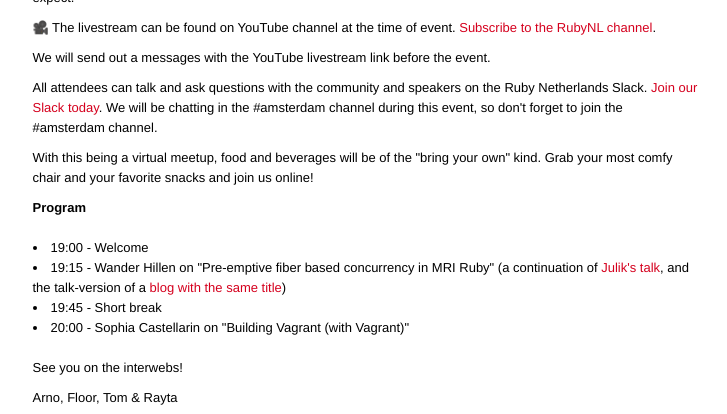
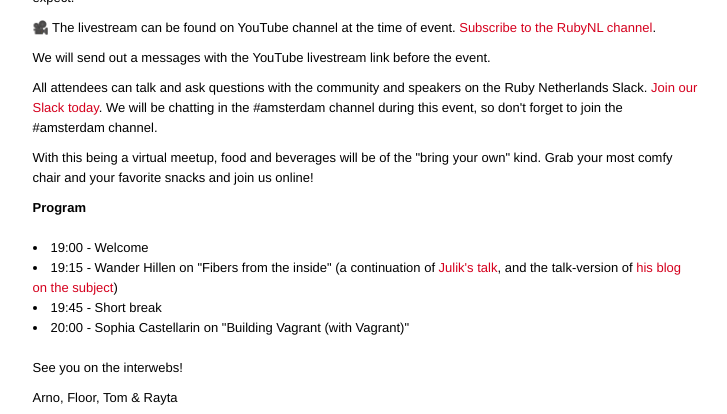
Before and after one commit to amsrb/amsrb.github.com, a Jekyll site: the page built from index.html, in a window 1280 px wide and 900 px high, scrolled down 637 px, cut to the strip 0-414 px from the top of the window. Shown: the whole strip, without its empty margins (275-1002 px from the left). Built offline with Jekyll 4.4.1, drawn with Linux system fonts in a browser that asks for light colours; comment, search, counter and statistics services are not loaded.

Commit message:
Updates Wanders talk details
...based on some DMs

```diff
--- a/index.html
+++ b/index.html
@@ -33,7 +33,7 @@ layout: default
         <p><strong>Program</strong></p>
         <ul class="list-disc">
           <li>19:00 - Welcome</li>
-          <li>19:15 - Wander Hillen on "Pre-emptive fiber based concurrency in MRI Ruby" (a continuation of <a href="https://www.youtube.com/watch?v=nk24WMICx4k" target="_blank">Julik's talk</a>, and the talk-version of a <a href="https://wjwh.eu/posts/2021-02-07-ruby-preemptive-fiber.html" target="_blank">blog with the same title</a>)</li>
+          <li>19:15 - Wander Hillen on "Fibers from the inside" (a continuation of <a href="https://www.youtube.com/watch?v=nk24WMICx4k" target="_blank">Julik's talk</a>, and the talk-version of <a href="https://wjwh.eu/posts/2021-02-07-ruby-preemptive-fiber.html" target="_blank">his blog on the subject</a>)</li>
           <li>19:45 - Short break</li>
           <li>20:00 - Sophia Castellarin on "Building Vagrant (with Vagrant)"</li>
 </li>
```
